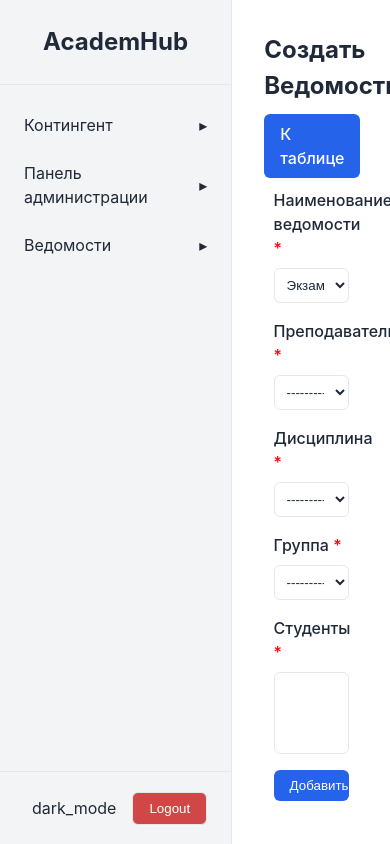
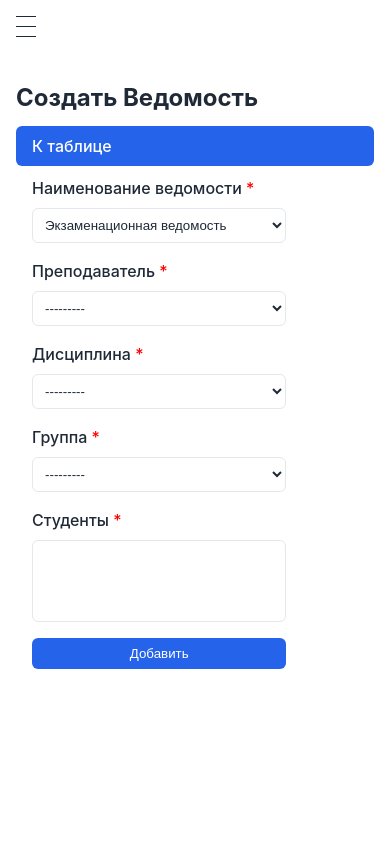
Before and after one commit to LatteSoM/Academhub, a Django app: page /GradeBookApp/gradebook/create in a window 390 px wide. Run offline with Django 4.2, Linux system fonts and the light colour scheme; the visitor is signed in with stand-in values (Sample User, id 1); data comes from the database, SQL or seed files in the repository; data that the repository does not hold is empty; parts of the project's set-up code (start-up, migrations or seed data) failed here and were passed over.

Commit message:
mobule design for Gradebook added(without gradebook detail)

```diff
--- a/Academhub/static/Academhub/css/main.css
+++ b/Academhub/static/Academhub/css/main.css
@@ -138,3 +138,7 @@ body {
 .tab-pane.active {
     display: block;
 }
+
+.burger-menu{
+    display: none;
+}
--- /dev/null
+++ b/Academhub/static/Academhub/css/responsive.css
@@ -0,0 +1,206 @@
+@media (max-width: 768px) {
+    .page-header {
+        flex-direction: column;
+        gap: 1rem;
+        align-items: flex-start;
+    }
+
+    .form {
+        padding: 0 1rem;
+    }
+
+    .btn-primary, .btn-secondary {
+        width: 100%;
+        margin-bottom: 0.5rem;
+    }
+
+    .header-actions {
+        width: 100%;
+        display: flex;
+        flex-direction: column;
+        gap: 0.5rem;
+    }
+
+    .main-content {
+        padding: 1rem;
+    }
+
+    .detail-header {
+        flex-direction: column;
+        text-align: center;
+    }
+
+    .tabs, .detail-tabs {
+        flex-direction: column;
+        align-items: stretch;
+    }
+
+    .tab-button, .detail-tab {
+        width: 100%;
+        text-align: center;
+    }
+
+    .info-item {
+        flex-direction: column;
+    }
+
+    .timeline {
+        padding-left: 0.5rem;
+    }
+
+    .timeline-item {
+        padding-left: 0;
+    }
+
+      .page-container {
+        flex-direction: column;
+        align-items: stretch;
+    }
+
+    /* Вкладки */
+    .tabs, .detail-tabs {
+        flex-direction: column;
+        align-items: stretch;
+    }
+    .tab-button, .detail-tab {
+        width: 100%;
+        text-align: center;
+    }
+
+    /* Информационные элементы */
+    .info-item {
+        grid-template-columns: 1fr;
+    }
+
+    /* Хедер */
+    .detail-header {
+        flex-direction: column;
+        text-align: center;
+    }
+
+    /* Фильтры */
+    .used-filters {
+        flex-direction: column;
+        align-items: stretch;
+    }
+
+    /* Формы */
+    .auth-container {
+        width: 90%;
+        padding: 1.5rem;
+    }
+    .form {
+        width: 100%;
+    }
+    .search-form {
+        flex-direction: column;
+        width: 100%;
+    }
+    .search-form > .form-group {
+        width: 100%;
+    }
+
+    /* Пагинация */
+    .pagination {
+        flex-direction: column;
+        align-items: center;
+    }
+    .pagination-controls {
+        flex-wrap: wrap;
+        justify-content: center;
+    }
+
+    /* Сайдбар */
+    .sidebar {
+        position: fixed;
+        top: 0;
+        left: 0;
+        bottom: 0;
+        z-index: 1000;
+        transform: translateX(-100%);
+        transition: transform 0.3s ease-in-out;
+    }
+
+    .sidebar.open {
+        transform: translateX(0);
+        transition: transform 0.3s ease-in-out;
+    }
+
+    /*.burger-menu {*/
+    /*    display: block;*/
+    /*    position: fixed;*/
+    /*    top: 1rem;*/
+    /*    left: 1rem;*/
+    /*    z-index: 1001;*/
+    /*    background-color: var(--surface-color);*/
+    /*    border-radius: 0.375rem;*/
+    /*    box-shadow: 0 2px 4px rgba(0, 0, 0, 0.1);*/
+    /*}*/
+
+    .burger-menu {
+        width: 20px;
+        height: 21px;
+        display: flex;
+        flex-direction: column;
+        justify-content: space-between;
+        align-items: center;
+        background: none;
+        border: none;
+        cursor: pointer;
+        padding: 0;
+        position: fixed;
+        top: 1rem;
+        left: 1rem;
+        z-index: 1001;
+    }
+
+    .burger-menu .bar {
+        width: 20px;
+        height: 1px;
+        background-color: var(--text-color);
+        transition: transform 0.3s ease, opacity 0.3s ease, background-color 0.3s ease;
+    }
+
+    /* Анимация в крестик */
+    .burger-menu.open .bar:nth-child(1) {
+        transform: translateY(10px) rotate(45deg);
+    }
+    .burger-menu.open .bar:nth-child(2) {
+        opacity: 0;
+    }
+    .burger-menu.open .bar:nth-child(3) {
+        transform: translateY(-10px) rotate(-45deg);
+    }
+
+
+    .app-container {
+        padding-top: 4rem;
+    }
+
+    .main-content {
+        width: 100%;
+        padding: 1rem;
+    }
+
+    /* Таймлайн */
+    .timeline {
+        padding-left: 0.5rem;
+    }
+    .timeline-item {
+        padding-left: 0;
+    }
+
+    /* Таблицы */
+    .data-table {
+        display: block;
+        overflow-x: auto;
+        white-space: nowrap;
+    }
+
+    .desktop-table {
+        display: none; /* Скрываем ПК-таблицу */
+    }
+    .mobile-table {
+        display: block; /* Показываем мобильную */
+    }
+}
--- a/Academhub/static/Academhub/js/navigation.js
+++ b/Academhub/static/Academhub/js/navigation.js
@@ -1,6 +1,7 @@
 document.addEventListener('DOMContentLoaded', function () {
     const navItems = document.querySelectorAll('.nav-item.has-children');
-
+    const burgerMenu = document.getElementById('burger-menu');
+    const sidebar = document.querySelector('.sidebar');
     navItems.forEach(item => {
         item.addEventListener('click', function (e) {
             e.stopPropagation();
@@ -11,4 +12,39 @@ document.addEventListener('DOMContentLoaded', function () {
             }
         });
     });
+
+    // if (burgerMenu) {
+    //     burgerMenu.addEventListener('click', () => {
+    //         sidebar.classList.toggle('open');
+    //         burgerMenu.classList.toggle('open'); // Добавляем класс для анимации
+    //     });
+    // }
+
+
+    // Handle burger menu click
+    burgerMenu.addEventListener('click', () => {
+        sidebar.classList.toggle('open');
+        burgerMenu.classList.toggle('open')
+        const icon = burgerMenu.querySelector('.material-icons');
+        icon.textContent = sidebar.classList.contains('open') ? 'close' : 'menu';
+    });
+
+    // Close sidebar when clicking outside on mobile
+    document.addEventListener('click', (e) => {
+        if (window.innerWidth <= 768 &&
+            !sidebar.contains(e.target) &&
+            !burgerMenu.contains(e.target) &&
+            sidebar.classList.contains('open')) {
+            sidebar.classList.remove('open');
+            burgerMenu.querySelector('.material-icons').textContent = 'menu';
+        }
+    });
+
+    // Handle window resize
+    window.addEventListener('resize', () => {
+        if (window.innerWidth > 768) {
+            sidebar.classList.remove('open');
+            burgerMenu.querySelector('.material-icons').textContent = 'menu';
+        }
+    });
 });
--- a/Gradebook/tables.py
+++ b/Gradebook/tables.py
@@ -5,6 +5,7 @@ from Academhub.models import *
 
 __all__ = (
     'GradebookTable',
+    'GradebookMobileTable',
 )
 
 
@@ -25,3 +26,13 @@ class GradebookTable(BaseTable):
         model = Gradebook
         paginate_by=30
         fields = ('pk', 'teacher', 'number', 'name', 'group', 'discipline', 'status')
+
+
+class GradebookMobileTable(BaseTable):
+    teacher = tables.Column(verbose_name='Учитель')
+    group = tables.Column(verbose_name='Группа')
+
+    class Meta:
+        model = Gradebook
+        paginate_by = 30
+        fields = ('pk', 'teacher', 'group')  # Только ключевые колонки
--- a/Gradebook/views.py
+++ b/Gradebook/views.py
@@ -3,6 +3,7 @@ from Academhub.base import ObjectTableView, ObjectDetailView, ObjectUpdateView,
 from Gradebook.filters import *
 from Gradebook.forms import *
 from Gradebook.tables import *
+
 
 
 # Create your views here.
@@ -18,6 +19,18 @@ class GradebookTableView(ObjectTableView):
     table_class = GradebookTable
     filterset_class = GradebookFilter
     queryset = Gradebook.objects.all()
+
+    def get_table_class(self):
+        if self.request.GET.get("mobile") == "1":
+            return GradebookMobileTable
+        return GradebookTable
+
+    # def get_table_class(self):
+    #     """Определяет, какую таблицу использовать (мобильную или десктопную)."""
+    #     user_agent = self.request.META.get('HTTP_USER_AGENT', '').lower()
+    #     if 'mobile' in user_agent:
+    #         return GradebookMobileTable
+    #     return GradebookMobileTable
 
 class GradebookDetailView(ObjectDetailView):
     """
--- a/templates/base.html
+++ b/templates/base.html
@@ -4,10 +4,18 @@
 
 {% block extra_css %}
     <link rel="stylesheet" href="{% static 'Academhub/css/sidebar.css' %}">
+    <link rel="stylesheet" href="{% static 'Academhub/css/responsive.css' %}">
+
 {% endblock %}
 
 {% block body %}
     <div class="app-container">
+        <button id="burger-menu" class="burger-menu">
+{#            <span class="material-icons">menu</span>#}
+            <span class="bar"></span>
+            <span class="bar"></span>
+            <span class="bar"></span>
+        </button>
 
         {% include 'inc/sidebar.html' %}
 
```
Also changed, not shown: Academhub/base/generic.py (+6 -1 lines), Academhub/static/Academhub/css/table.css (+8 -23 lines), templates/inc/table/table.html (+84 -0 lines), templates/base_view.html (line endings or trailing spaces).
